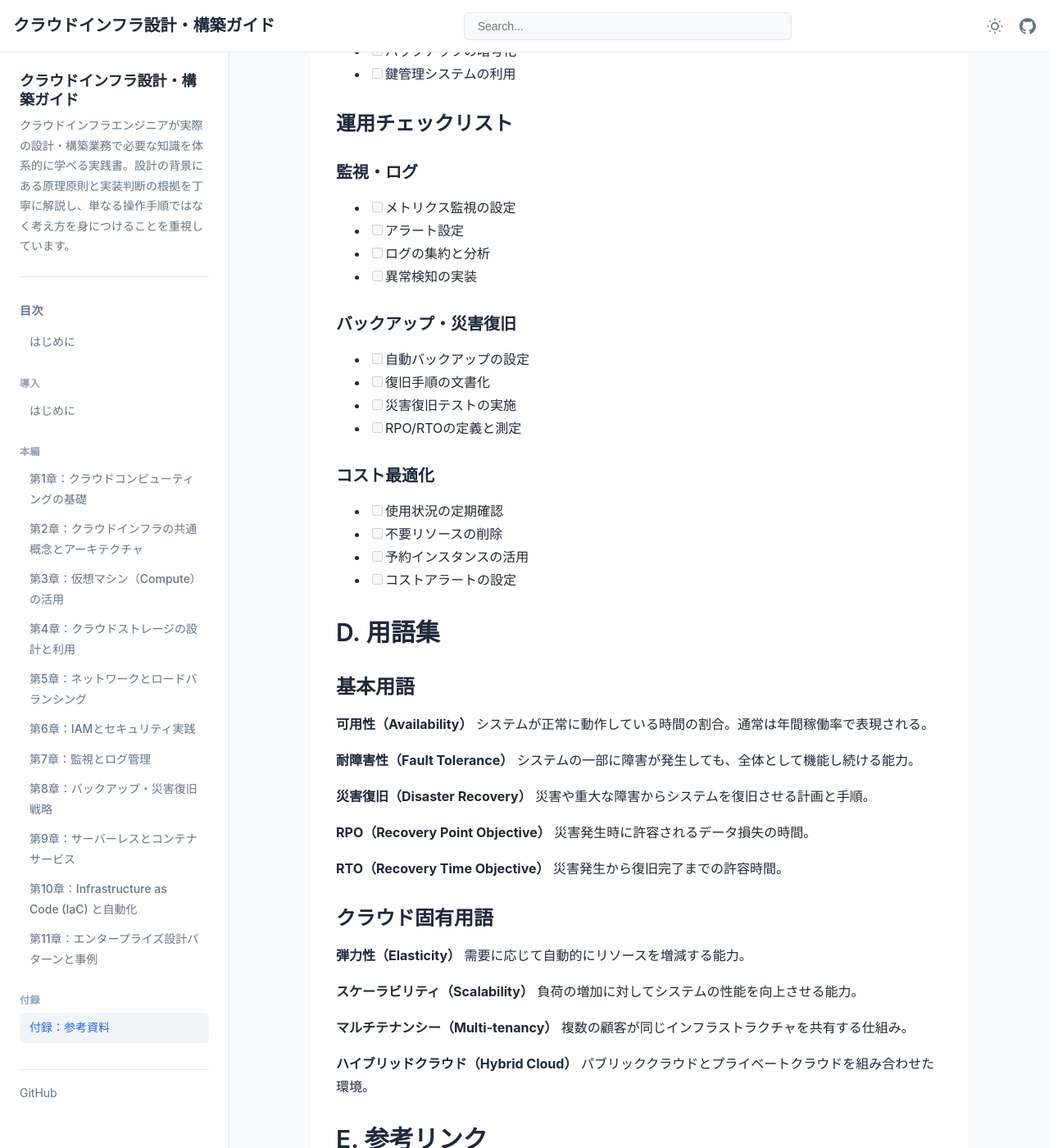
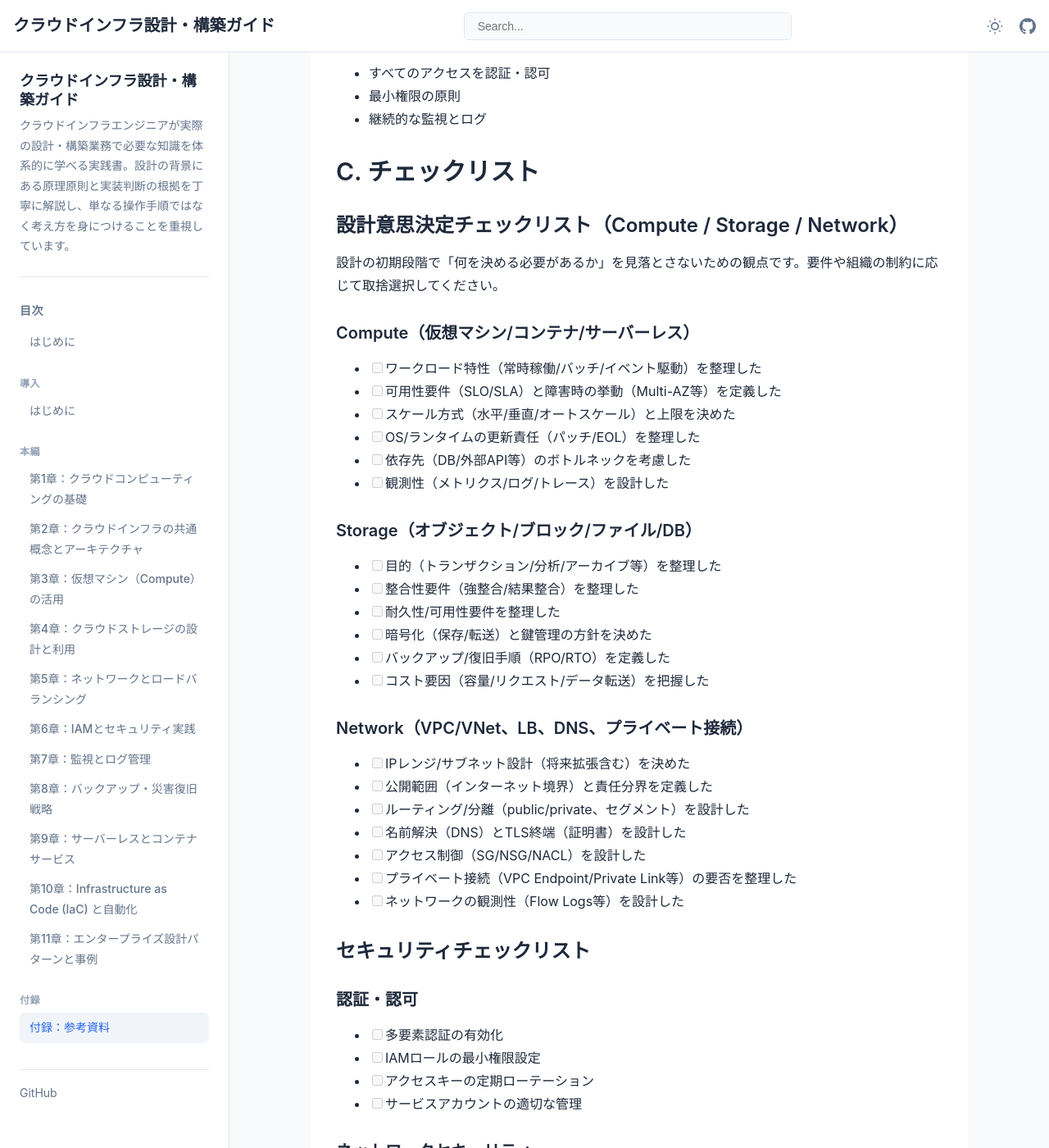
Before and after one commit to itdojp/cloud-infra-book, a Jekyll site: the page built from docs/appendices/index.md, in a window 1280 px wide and 1400 px high, scrolled down 3546 px. Shown: the whole window at 82% size. Built offline with Jekyll 4.4.1, drawn with Linux system fonts in a browser that asks for light colours; some of the changed text lies outside the part shown.

Commit message:
docs: enhance appendices for issue111 P2 (#115)

```diff
--- a/docs/appendices/index.md
+++ b/docs/appendices/index.md
@@ -5,6 +5,17 @@
 ---
 
 # 付録：参考資料
+
+この付録は、本文を読み進める際に参照するための「差分マップ」「設計チェックリスト」「用語集」「参考リンク」をまとめたものです。
+
+## コード例の読み方
+
+本書のコード例は、用途に応じて大きく2種類に分けています。
+
+1. **実行可能サンプル**: 変数やID等を自環境に合わせて差し替えれば、実行できることを想定した例
+2. **擬似コード/概念例**: 概念や設計意図を伝えるための例（そのままでは実行できない）
+
+実行可能サンプルであっても、読者の環境（リージョン、アカウント設定、権限、組織の運用ルール）に依存するため、適用前に検証環境で確認してください。
 
 ## A. 主要クラウドプロバイダーの比較表
 
@@ -17,9 +28,16 @@
 | **ストレージ（オブジェクト）** | S3 | Blob Storage | Cloud Storage |
 | **ネットワーク** | VPC | Virtual Network | VPC Network |
 | **ロードバランサー** | ALB/NLB | Application Gateway | Cloud Load Balancing |
+| **ID/アクセス管理** | IAM | Entra ID + RBAC | IAM |
+| **鍵管理（KMS）** | KMS | Key Vault | Cloud KMS |
+| **監査ログ** | CloudTrail | Activity Log | Cloud Audit Logs |
+| **秘密情報管理** | Secrets Manager / SSM | Key Vault | Secret Manager |
+| **WAF/DDoS** | AWS WAF / Shield | WAF / DDoS Protection | Cloud Armor |
+| **CDN** | CloudFront | Front Door | Cloud CDN |
 | **データベース（RDB）** | RDS | SQL Database | Cloud SQL |
 | **データベース（NoSQL）** | DynamoDB | Cosmos DB | Cloud Firestore |
 | **コンテナ管理** | ECS/EKS | ACI/AKS | GKE |
+| **コンテナレジストリ** | ECR | ACR | Artifact Registry |
 | **サーバーレス** | Lambda | Azure Functions | Cloud Functions |
 | **監視・ログ** | CloudWatch | Azure Monitor | Cloud Monitoring |
 
@@ -95,6 +113,38 @@
 
 ## C. チェックリスト
 
+### 設計意思決定チェックリスト（Compute / Storage / Network）
+
+設計の初期段階で「何を決める必要があるか」を見落とさないための観点です。要件や組織の制約に応じて取捨選択してください。
+
+#### Compute（仮想マシン/コンテナ/サーバーレス）
+
+- [ ] ワークロード特性（常時稼働/バッチ/イベント駆動）を整理した
+- [ ] 可用性要件（SLO/SLA）と障害時の挙動（Multi-AZ等）を定義した
+- [ ] スケール方式（水平/垂直/オートスケール）と上限を決めた
+- [ ] OS/ランタイムの更新責任（パッチ/EOL）を整理した
+- [ ] 依存先（DB/外部API等）のボトルネックを考慮した
+- [ ] 観測性（メトリクス/ログ/トレース）を設計した
+
+#### Storage（オブジェクト/ブロック/ファイル/DB）
+
+- [ ] 目的（トランザクション/分析/アーカイブ等）を整理した
+- [ ] 整合性要件（強整合/結果整合）を整理した
+- [ ] 耐久性/可用性要件を整理した
+- [ ] 暗号化（保存/転送）と鍵管理の方針を決めた
+- [ ] バックアップ/復旧手順（RPO/RTO）を定義した
+- [ ] コスト要因（容量/リクエスト/データ転送）を把握した
+
+#### Network（VPC/VNet、LB、DNS、プライベート接続）
+
+- [ ] IPレンジ/サブネット設計（将来拡張含む）を決めた
+- [ ] 公開範囲（インターネット境界）と責任分界を定義した
+- [ ] ルーティング/分離（public/private、セグメント）を設計した
+- [ ] 名前解決（DNS）とTLS終端（証明書）を設計した
+- [ ] アクセス制御（SG/NSG/NACL）を設計した
+- [ ] プライベート接続（VPC Endpoint/Private Link等）の要否を整理した
+- [ ] ネットワークの観測性（Flow Logs等）を設計した
+
 ### セキュリティチェックリスト
 
 #### 認証・認可
@@ -142,8 +192,14 @@
 **可用性（Availability）**
 システムが正常に動作している時間の割合。通常は年間稼働率で表現される。
 
+**耐久性（Durability）**
+データが失われずに保持される確率。可用性（サービスが使えるか）とは別の指標であり、用途に応じて「データ損失の許容度」とセットで考える。
+
 **耐障害性（Fault Tolerance）**
 システムの一部に障害が発生しても、全体として機能し続ける能力。
+
+**整合性（Consistency）**
+分散システムにおいて、複数の読み取りが同じ状態を観測できる性質。強整合/結果整合など、要求水準により設計・コストが変わる。
 
 **災害復旧（Disaster Recovery）**
 災害や重大な障害からシステムを復旧させる計画と手順。
@@ -154,7 +210,16 @@
 **RTO（Recovery Time Objective）**
 災害発生から復旧完了までの許容時間。
 
+**SLI / SLO / SLA**
+サービスの信頼性を測るための指標（SLI）、目標（SLO）、契約上の合意（SLA）。SLAの数値は、前提条件や除外条件（計測範囲、免責、制御外要因）と併せて読む。
+
 ### クラウド固有用語
+
+**共有責任モデル（Shared Responsibility Model）**
+クラウド事業者と利用者の責任分界を示す考え方。IaaS/PaaS/SaaSで「利用者側に残る責任」（設定、権限、データ管理、監査等）が変化する。
+
+**制御プレーン（Control Plane）/データプレーン（Data Plane）**
+設定や管理API等を扱う層（制御プレーン）と、実際の通信や処理を担う層（データプレーン）を分けて捉える考え方。障害や権限制御の影響範囲を整理する際に有用。
 
 **弾力性（Elasticity）**
 需要に応じて自動的にリソースを増減する能力。
```
Also changed, not shown: docs/chapter-chapter10/index.md (+2 -1 lines).
